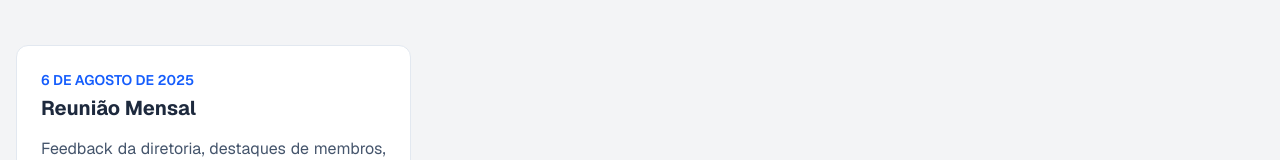
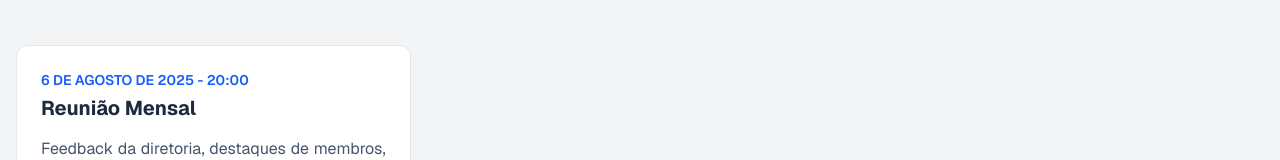
Before and after one commit to BrazilITRemote/brazilitremote-frontend, a Next.js app: page /eventos in a window 1280 px wide. Shown: the part 264-424 px from the top of the page. Built offline with nearby package versions, Linux system fonts and the light colour scheme.

Commit message:
feat: enhance date display in EventCard for upcoming events

```diff
--- a/src/components/EventCard.tsx
+++ b/src/components/EventCard.tsx
@@ -1,5 +1,10 @@
 import Markdown from "react-markdown";
-import { Event, formatEventDate, getEventInstructor } from "../lib/events";
+import {
+  Event,
+  formatEventDate,
+  formatEventDateTime,
+  getEventInstructor,
+} from "../lib/events";
 import markdownComponents from "../lib/markdown";
 import { Button } from "./ui/Button";
 
@@ -35,7 +40,11 @@ export default function EventCard({ event, variant }: EventCardProps) {
   return (
     <div className={`${cardStyles} block`}>
       <div className="mb-4">
-        <p className={dateStyles}>{formatEventDate(event.date)}</p>
+        <p className={dateStyles}>
+          {isUpcoming
+            ? formatEventDateTime(event.date, event.time)
+            : formatEventDate(event.date)}
+        </p>
         <h3 className="text-xl font-bold text-slate-800 dark:text-white mt-1">
           {event.title}
         </h3>
```
